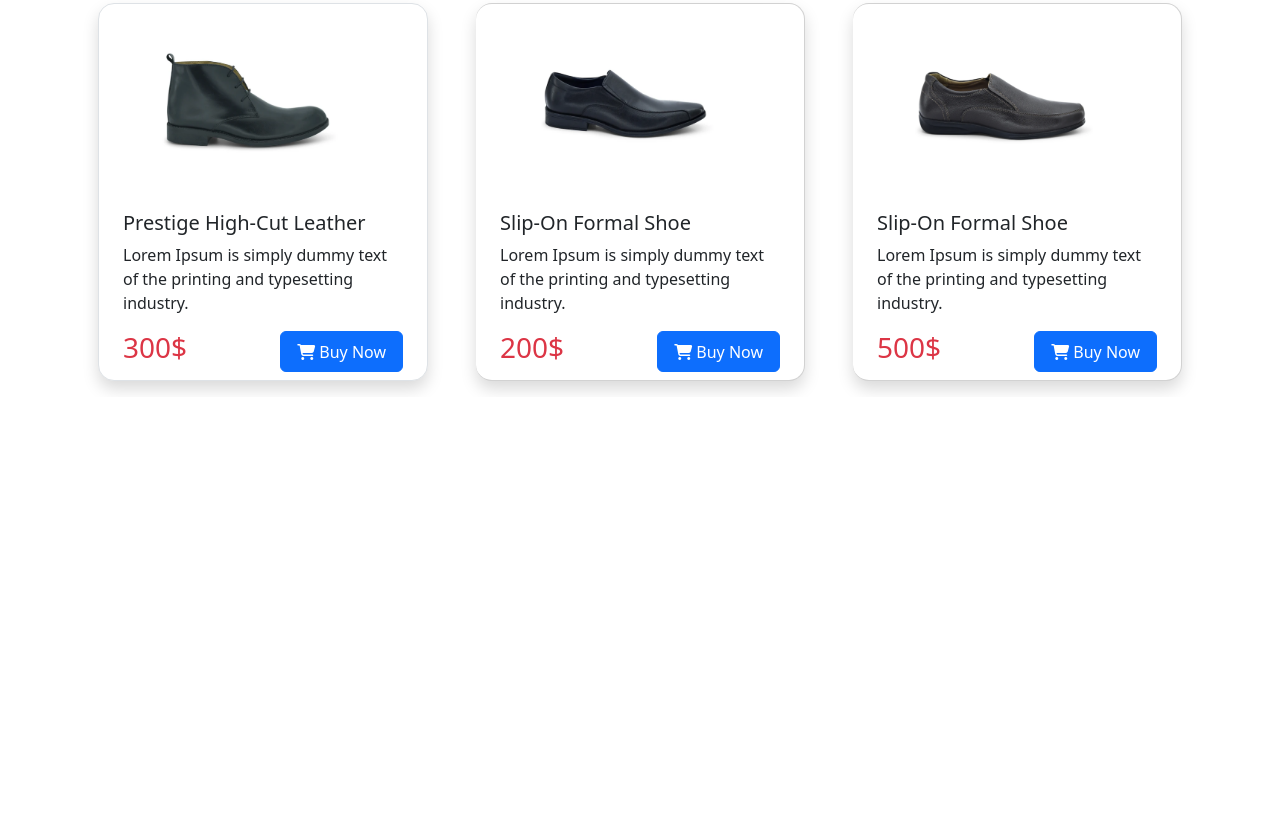
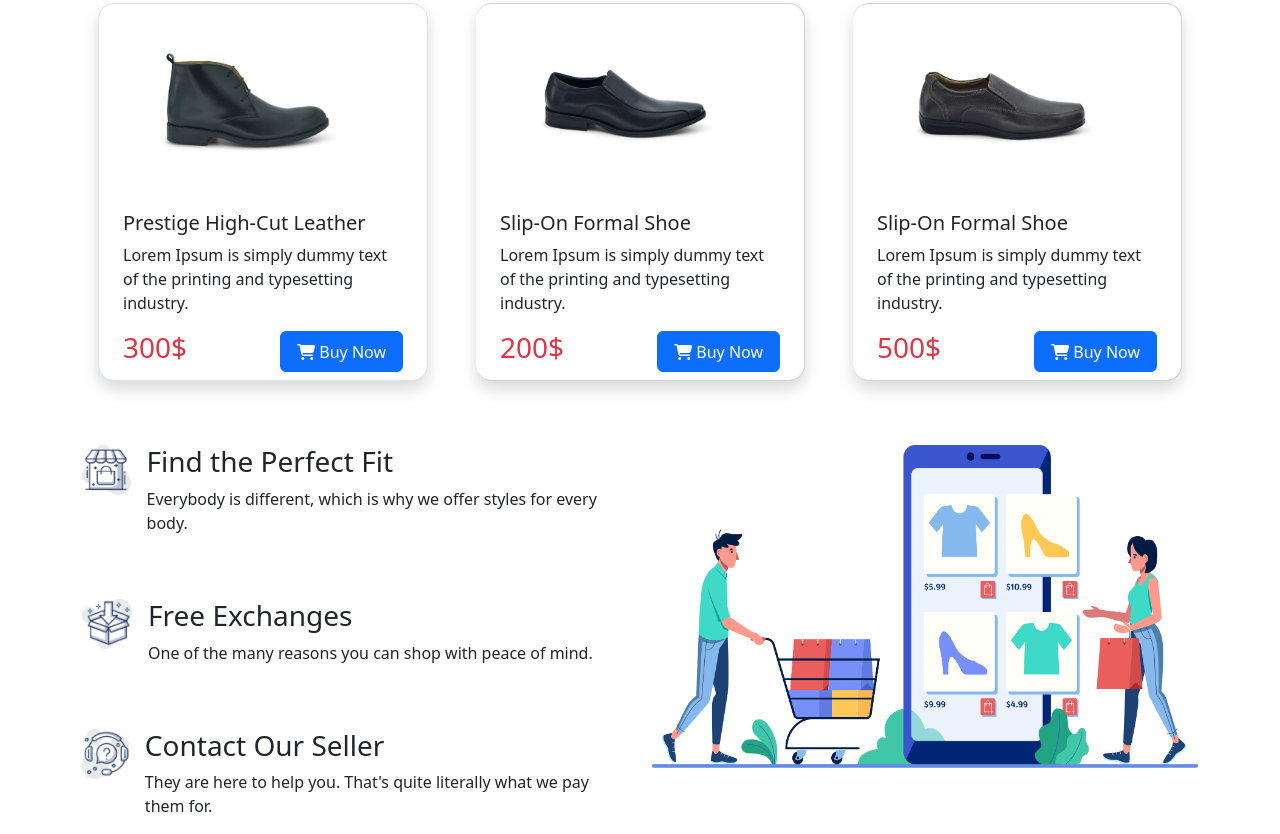
Before and after one commit to Anistheprocoder/Nike-shoes-Ecommarce, a plain HTML site: page index.html in a window 1280 px wide. Shown: the part 1256-2090 px from the top of the page. Before the commit the page ends 1653 px from the top, so only its background shows below. Drawn offline with nearby package versions, Linux system fonts and the light colour scheme.

Commit message:
full website done

```diff
--- a/index.html
+++ b/index.html
@@ -159,6 +159,40 @@
                 </div>
             </div>
         </div>
+
+        <div class="container mt-5">
+            <div class="row">
+                <div class="col-6 iconsizemodify">
+                    <div class="d-flex gap-3">
+                        <img src="icons/image 12.png" alt="">
+                        <div>
+                            <h3>Find the Perfect Fit</h3>
+                            <p>Everybody is different, which is why we
+                                offer styles for every body.</p>
+                        </div>
+                    </div>
+                    <div class="d-flex gap-3  mt-5">
+                        <img src="icons/image 13.png" alt="">
+                        <div>
+                            <h3>Free Exchanges</h3>
+                            <p>One of the many reasons you can shop
+                                with peace of mind.</p>
+                        </div>
+                    </div>
+                    <div class="d-flex gap-3  mt-5">
+                        <img src="icons/image 14.png" alt="">
+                        <div>
+                            <h3>Contact Our Seller</h3>
+                            <p>They are here to help you. That's quite
+                                literally what we pay them for.</p>
+                        </div>
+                    </div>
+                </div>
+                <div class="col-6">
+                    <img class="img-fluid" src="icons/XMLID 1.png" alt="">
+                </div>
+            </div>
+        </div>
     </body>
 
 
--- a/style.css
+++ b/style.css
@@ -1,3 +1,8 @@
 .backgroundColorHeader {
     background-color: #FFF9F4;
 }
+
+.iconsizemodify img {
+    width: 50px;
+    height: 50px;
+}
```
